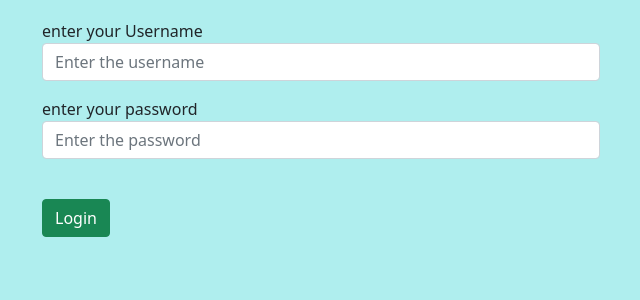
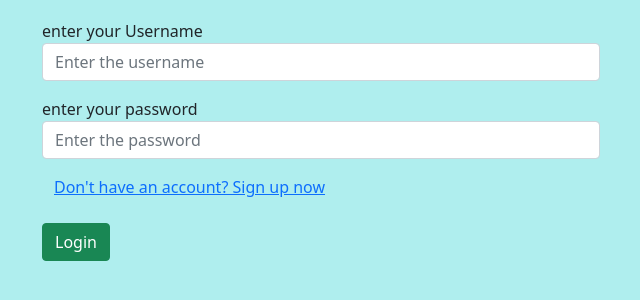
Before and after one commit to Beqauxurgunashvili123/MeBlog.com, a Flask app: page /login in a window 1280 px wide. Shown: the part 189-489 px from the top of the page, without its empty margins (40-680 px from the left). Run offline with Flask 3, Linux system fonts and the light colour scheme; some libraries are stand-ins or nearby versions.

Commit message:
Update login.html

```diff
--- a/templates/login.html
+++ b/templates/login.html
@@ -25,7 +25,7 @@
       {{ form.password.label }}
       {{ form.password(class="form-control", placeholder="Enter the password") }}
     </div>
-
+    <a href="/register" class="container">Don't have an account? Sign up now</a>
 
 
     <div>
@@ -33,4 +33,6 @@
     </div>
   </form>
 </div>
+
+
 {% endblock %}
```
